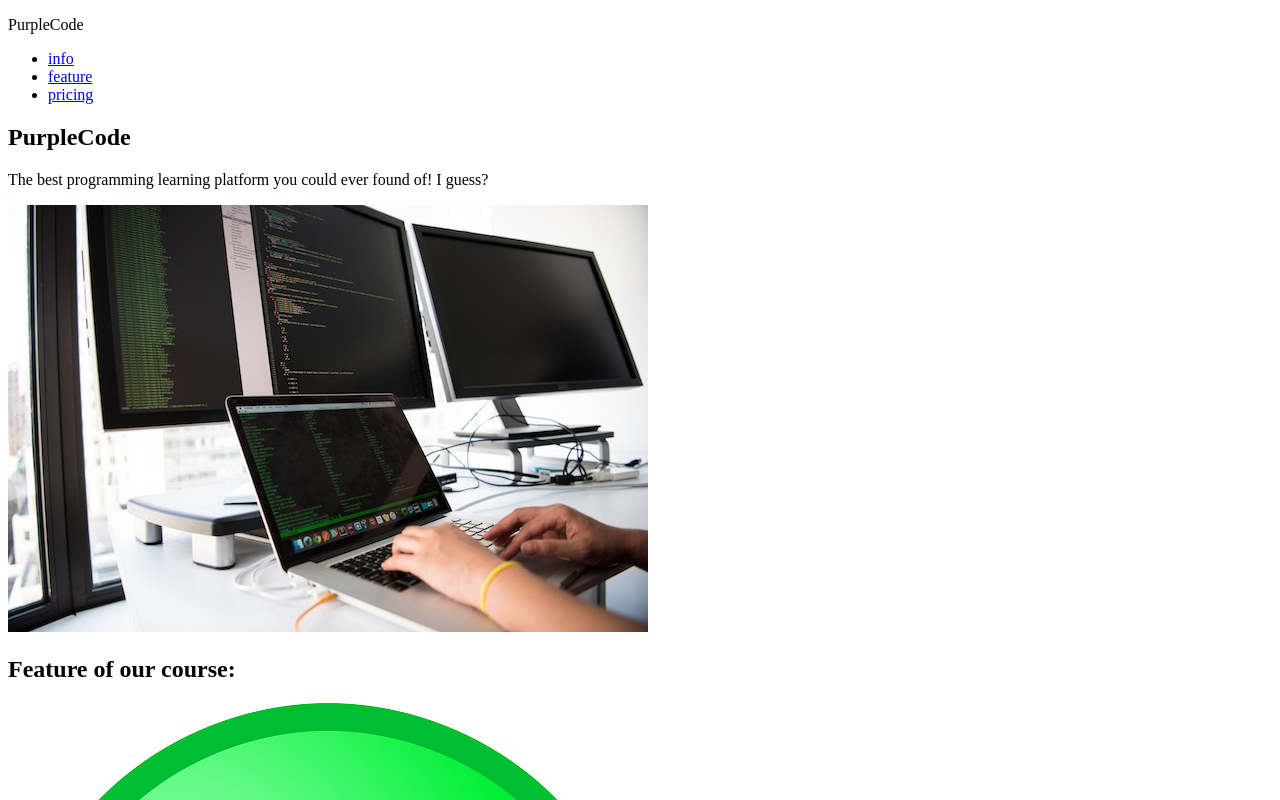
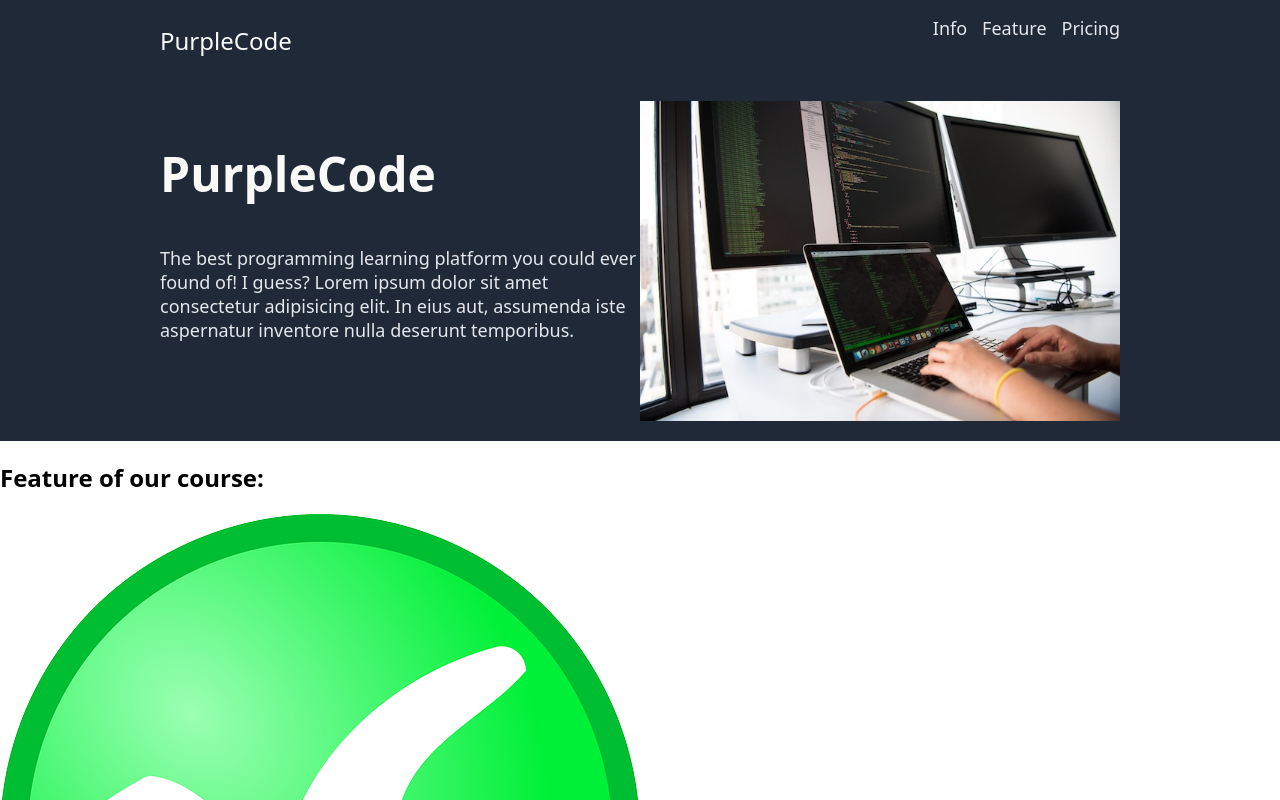
Before and after one commit to purplehaze11/landing-page-odin, a plain HTML site: page index.html in a window 1280 px wide. Shown: the top 800 px of the page. Drawn offline with Linux system fonts and the light colour scheme.

Commit message:
Added style to header. Added app.css

```diff
--- /dev/null
+++ b/app.css
@@ -0,0 +1,62 @@
+body {
+    font-family: system-ui, -apple-system, BlinkMacSystemFont, 'Segoe UI', Roboto, Oxygen, Ubuntu, Cantarell, 'Open Sans', 'Helvetica Neue', sans-serif;
+    box-sizing: border-box;
+    margin: 0;
+}
+
+header {
+    background-color: #1f2937;
+}
+
+nav {
+    display: flex;
+    justify-content: space-between;
+    margin: 0 10rem;
+}
+
+#page-title {
+    font-size: 24px;
+    color: #f9faf8;
+}
+
+ul {
+    display: flex;
+}
+
+.nav-list {
+    list-style: none;
+    margin-left: 15px;
+}
+
+.nav-list a {
+    text-decoration: none;
+    text-transform: capitalize;
+}
+
+#info {
+    display: flex;
+    padding: 20px 10rem;
+    justify-content: space-between;
+}
+
+#info-img {
+    height: 20rem;
+    width: 30rem;
+}
+
+#info-text {
+    display: block;
+    width: 60rem;
+}
+
+#info-text h1 {
+    font-size: 48px;
+    font-weight: bolder;
+    color: #f9faf8;
+}
+
+#info-text p,
+.nav-list a {
+    font-size: 18px;
+    color: #e5e7eb;
+}
--- a/index.html
+++ b/index.html
@@ -6,6 +6,7 @@
     <meta http-equiv="X-UA-Compatible" content="IE=edge">
     <meta name="viewport" content="width=device-width, initial-scale=1.0">
     <title>Generic Landing Page</title>
+    <link rel="stylesheet" href="app.css">
 </head>
 
 <body>
@@ -13,18 +14,22 @@
         <nav>
             <p id="page-title">PurpleCode</p>
             <ul>
-                <li><a href="#info">info</a></li>
-                <li><a href="#feature">feature</a></li>
-                <li><a href="#pricing">pricing</a></li>
+                <li class="nav-list"><a href="#info">info</a></li>
+                <li class="nav-list"><a href="#feature">feature</a></li>
+                <li class="nav-list"><a href="#pricing">pricing</a></li>
             </ul>
         </nav>
+        <section id="info">
+            <div id="info-text">
+                <h1>PurpleCode</h1>
+                <p>The best programming learning platform you could ever found of! I guess? Lorem ipsum dolor sit amet
+                    consectetur adipisicing elit. In eius aut, assumenda iste aspernatur inventore nulla deserunt
+                    temporibus.</p>
+            </div>
+            <img id="info-img" src="img/pexels-christina-morillo-1181675.jpg" alt="coding image">
+        </section>
     </header>
     <main>
-        <section id="info">
-            <h1>PurpleCode</h1>
-            <p>The best programming learning platform you could ever found of! I guess?</p>
-            <img src="img/pexels-christina-morillo-1181675.jpg" alt="coding image">
-        </section>
         <section id="feature">
             <h2>Feature of our course:</h2>
             <section id="feature-square">
@@ -51,16 +56,31 @@
             <h2>The price of our course</h2>
             <section id="pricing-square">
                 <div>
-                    <h3></h3>
+                    <h3>A Package</h3>
+                    <span>$500</span>
+                    <ul>
+                        <li>Twice a week learning by zoom</li>
+                        <li>1 on 1 mentoring everyday</li>
+                        <li>Merchandise</li>
+                    </ul>
                 </div>
                 <div>
-                    <h3></h3>
+                    <h3>B Package</h3>
+                    <span>$200</span>
+                    <ul>
+                        <li>Once a week learning by zoom</li>
+                        <li>1 on 1 mentoring every weekend</li>
+                        <li>Merchandise</li>
+                    </ul>
                 </div>
                 <div>
-                    <h3></h3>
-                </div>
-                <div>
-                    <h3></h3>
+                    <h3>C Package</h3>
+                    <span>$50</span>
+                    <ul>
+                        <li>Learning by watching video</li>
+                        <li>Group mentoring</li>
+                        <li>Merchandise</li>
+                    </ul>
                 </div>
             </section>
         </section>
```
